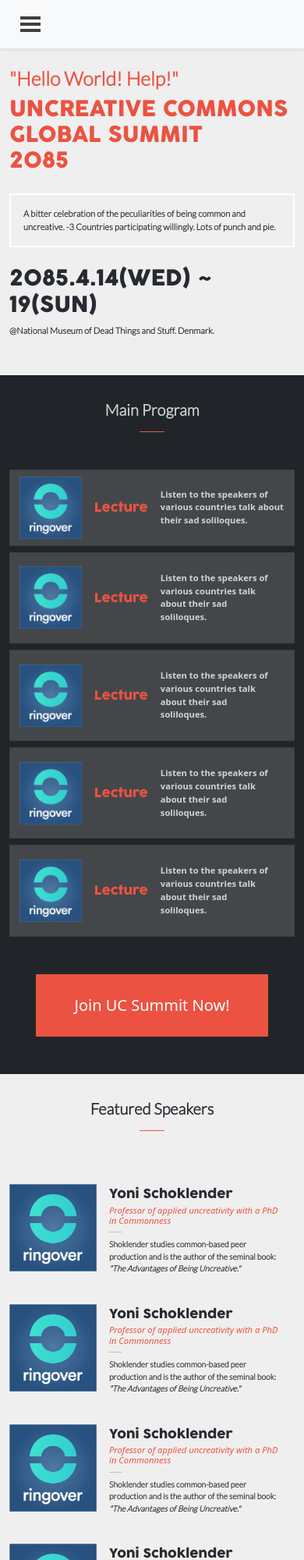
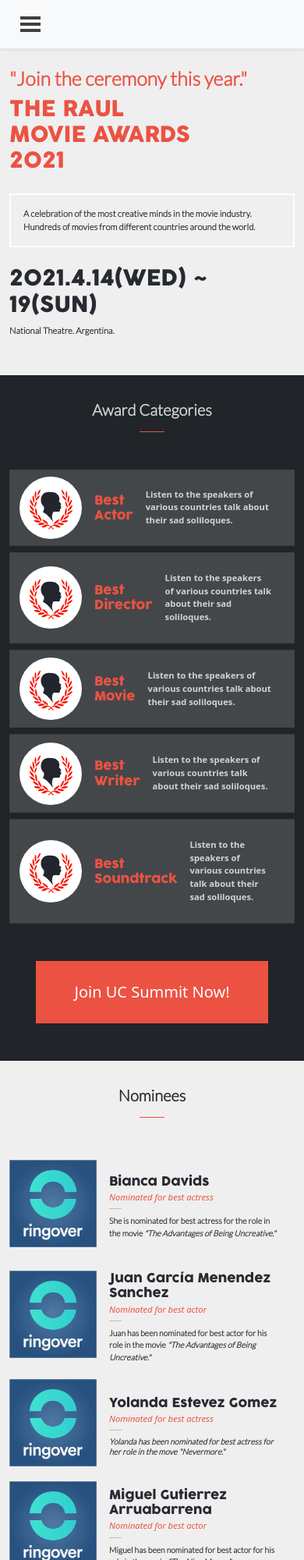
Before and after one commit to mistermaxis/capstone-module-1, a website: page index.html in a window 390 px wide. Shown: the top 2000 px of the page at 78% size. Drawn offline with nearby package versions, Linux system fonts and the light colour scheme.

Commit message:
Change content on index.html and about.html.

```diff
--- a/index.html
+++ b/index.html
@@ -21,7 +21,7 @@
             </div>
           </div>
           <div class="menu-section container-fluid align-items-center py-1">
-            <a class="navbar-brand py-md-2 d-none d-md-block" title="Brand Logo Home Link" accesskey="c" href="index.html"><img height="36" src="assets/images/ccs-logo-source.png" alt=""></a>
+            <a class="navbar-brand py-md-2 d-none d-md-block" title="Brand Logo Home Link" accesskey="c" href="index.html"><img height="36" src="assets/logos/raul.svg" alt=""></a>
             <button class="navbar-toggler d-md-none border-0" type="button" data-bs-toggle="collapse" data-bs-target="#navbarSupportedContent" aria-controls="navbarSupportedContent" aria-expanded="false" aria-label="Toggle navigation">
               <span class="navbar-toggler-icon menu-icon"></span>
             </button>
@@ -37,7 +37,7 @@
                   <a class="nav-link" href="tickets.html">Tickets</a>
                 </li>
                 <li class="cc-campaign d-none d-md-block nav-item ms-md-5">
-                  <a class="nav-link cc-link" href="#">CC Campaign</a>
+                  <a class="nav-link cc-link" href="#">Join The Awards</a>
                 </li>
               </ul>
             </div>
@@ -47,21 +47,21 @@
         <div class="container-fluid main-banner">
             <section>
                 <h2 class="title-catchphrase mt-4">
-                    "Hello World! Help!"
+                    "Join the ceremony this year."
                 </h2>
                 <h1 class="title-header mb-4">
-                    UNCREATIVE COMMONS GLOBAL SUMMIT<br>2085
+                    THE RAUL<br>MOVIE AWARDS<br>2021
                 </h1>
                 <p class="p-home-header p-3 m-0 border border-2 border-white fw-bold">
-                    A bitter celebration of the peculiarities of being common and uncreative. -3 Countries participating willingly. Lots of punch and pie.
+                    A celebration of the most creative minds in the movie industry. Hundreds of movies from different countries around the world.
                 </p>
             </section>
             <section class="mb-5 mt-4">
                 <h1 class="date-header">
-                    2085.4.14(WED) ~ 19(SUN)
+                    2021.4.14(WED) ~ 19(SUN)
                 </h1>
                 <p class="p-home-header m-0 fw-bold">
-                    @National Museum of Dead Things and Stuff. Denmark.
+                    National Theatre. Argentina.
                 </p>
             </section>
         </div>
@@ -69,111 +69,111 @@
     <main>
         <section class="pt-3 bg-dark d-flex flex-column container-fluid align-items-center">
             <header>
-                <h3 class="main-program-header text-center fw-bolder py-3 m-0">Main Program</h3>
+                <h3 class="main-program-header text-center fw-bolder py-3 m-0">Award Categories</h3>
             </header>
             <hr class="header-underline m-0 mb-5">
             <div class="container-fluid d-md-flex justify-content-center">
                 <div class="row main-program-row">
                     <div class="card col-12 col-md mb-2 mb-md-0 rounded-0 flex-row flex-md-column align-items-center bootstrap-card py-2 me-md-1">
-                        <img src="assets/images/ringover.png" class="card-main-image" alt="Card Picture">
+                        <img src="assets/logos/raul-categories.svg" class="card-main-image" alt="Card Picture">
                         <div class="card-body px-0 py-0 py-md-3 d-flex flex-row flex-md-column align-items-center">
-                          <h5 class="card-title m-0 mb-md-2 card-main-title mx-3 mx-md-0">Lecture</h5>
+                          <h5 class="card-title m-0 mb-md-2 card-main-title mx-3 mx-md-0">Best Actor</h5>
                           <p class="card-text card-main-text text-md-center m-0">Listen to the speakers of various countries talk about their sad soliloques.</p>
                         </div>
                     </div>
                     <div class="card col-12 col-md mb-2 mb-md-0 rounded-0 flex-row flex-md-column align-items-center bootstrap-card py-2 me-md-1">
-                        <img src="assets/images/ringover.png" class="card-main-image" alt="Card Picture">
+                        <img src="assets/logos/raul-categories.svg" class="card-main-image" alt="Card Picture">
                         <div class="card-body px-md-0 d-flex flex-row flex-md-column align-items-center">
-                          <h5 class="card-title m-0 mb-md-2 card-main-title me-3 me-md-0">Lecture</h5>
+                          <h5 class="card-title m-0 mb-md-2 card-main-title me-3 me-md-0">Best Director</h5>
                           <p class="card-text card-main-text text-md-center m-0">Listen to the speakers of various countries talk about their sad soliloques.</p>
                         </div>
                     </div>
                     <div class="card col-12 col-md mb-2 mb-md-0 rounded-0 flex-row flex-md-column align-items-center bootstrap-card py-2 me-md-1">
-                        <img src="assets/images/ringover.png" class="card-main-image" alt="Card Picture">
+                        <img src="assets/logos/raul-categories.svg" class="card-main-image" alt="Card Picture">
                         <div class="card-body px-md-0 d-flex flex-row flex-md-column align-items-center">
-                          <h5 class="card-title m-0 mb-md-2 card-main-title me-3 me-md-0">Lecture</h5>
+                          <h5 class="card-title m-0 mb-md-2 card-main-title me-3 me-md-0">Best Movie</h5>
                           <p class="card-text card-main-text text-md-center m-0">Listen to the speakers of various countries talk about their sad soliloques.</p>
                         </div>
                     </div>
                     <div class="card col-12 col-md mb-2 mb-md-0 rounded-0 flex-row flex-md-column align-items-center bootstrap-card py-2 me-md-1">
-                        <img src="assets/images/ringover.png" class="card-main-image" alt="Card Picture">
+                        <img src="assets/logos/raul-categories.svg" class="card-main-image" alt="Card Picture">
                         <div class="card-body px-md-0 d-flex flex-row flex-md-column align-items-center">
-                          <h5 class="card-title m-0 mb-md-2 card-main-title me-3 me-md-0">Lecture</h5>
+                          <h5 class="card-title m-0 mb-md-2 card-main-title me-3 me-md-0">Best Writer</h5>
                           <p class="card-text card-main-text text-md-center m-0">Listen to the speakers of various countries talk about their sad soliloques.</p>
                         </div>
                     </div>
                     <div class="card col-12 col-md rounded-0 flex-row flex-md-column align-items-center bootstrap-card py-2">
-                        <img src="assets/images/ringover.png" class="card-main-image" alt="Card Picture">
+                        <img src="assets/logos/raul-categories.svg" class="card-main-image" alt="Card Picture">
                         <div class="card-body px-md-0 d-flex flex-row flex-md-column align-items-center">
-                          <h5 class="card-title m-0 mb-md-2 card-main-title me-3 me-md-0">Lecture</h5>
+                          <h5 class="card-title m-0 mb-md-2 card-main-title me-3 me-md-0">Best Soundtrack</h5>
                           <p class="card-text card-main-text text-md-center m-0">Listen to the speakers of various countries talk about their sad soliloques.</p>
                         </div>
                     </div>
                 </div> <!--Main Program Row-->
             </div>
             <button type="button" class="btn btn-primary my-5 py-4 px-5 rounded-0 btn-lg join-button d-md-none">Join UC Summit Now!</button>
-            <a class="whole-program-link d-none d-md-block" href="#">SEE THE WHOLE PROGRAM</a>
+            <a class="whole-program-link d-none d-md-block" href="#">VIEW ALL CATEGORIES</a>
 
           </section> <!--Main Program Section-->
 
         <section class="py-3 mb-4 d-flex flex-column container-fluid align-items-center">
             <header>
-                <h3 class="main-header-dark text-center fw-bolder py-3 m-0">Featured Speakers</h3>
+                <h3 class="main-header-dark text-center fw-bolder py-3 m-0">Nominees</h3>
             </header>
             <hr class="header-underline m-0 mb-5">
             <div class="row speakers-row">
                 <div class="card border-0 bg-transparent col-12 col-md-6 rounded-0 flex-row align-items-center">
                   <img src="assets/images/ringover.png" class="card-speakers-image" alt="Card Picture">
                   <div class="card-body d-flex flex-column">
-                    <h5 class="card-title m-0 fs-6 card-speakers-title py-2">Yoni Schoklender</h5>
-                    <h6 class="card-subtitle fst-italic card-speakers-subtitle">Professor of applied uncreativity with a PhD in Commonness</h6>
+                    <h5 class="card-title m-0 fs-6 card-speakers-title py-2">Bianca Davids</h5>
+                    <h6 class="card-subtitle fst-italic card-speakers-subtitle">Nominated for best actress</h6>
                     <hr class="card-speakers-underline m-0 my-2">
-                    <p class="card-text card-speakers-text m-0">Shoklender studies common-based peer production and is the author of the seminal book: <span class="fst-italic">"The Advantages of Being Uncreative."</span></p>
+                    <p class="card-text card-speakers-text m-0">She is nominated for best actress for the role in the movie <span class="fst-italic">"The Advantages of Being Uncreative."</span></p>
                   </div>
                 </div>
                 <div class="card border-0 bg-transparent col-12 col-md-6 rounded-0 flex-row align-items-center">
                   <img src="assets/images/ringover.png" class="card-speakers-image" alt="Card Picture">
                   <div class="card-body d-flex flex-column">
-                    <h5 class="card-title m-0 fs-6 card-speakers-title py-2">Yoni Schoklender</h5>
-                    <h6 class="card-subtitle fst-italic card-speakers-subtitle">Professor of applied uncreativity with a PhD in Commonness</h6>
+                    <h5 class="card-title m-0 fs-6 card-speakers-title py-2">Juan García Menendez Sanchez</h5>
+                    <h6 class="card-subtitle fst-italic card-speakers-subtitle">Nominated for best actor</h6>
                     <hr class="card-speakers-underline m-0 my-2">
-                    <p class="card-text card-speakers-text m-0">Shoklender studies common-based peer production and is the author of the seminal book: <span class="fst-italic">"The Advantages of Being Uncreative."</span></p>
+                    <p class="card-text card-speakers-text m-0">Juan has been nominated for best actor for his role in the movie <span class="fst-italic">"The Advantages of Being Uncreative."</span></p>
                   </div>
                 </div>
                 <div class="card border-0 bg-transparent col-12 col-md-6 rounded-0 flex-row align-items-center">
                   <img src="assets/images/ringover.png" class="card-speakers-image" alt="Card Picture">
                   <div class="card-body d-flex flex-column">
-                    <h5 class="card-title m-0 fs-6 card-speakers-title py-2">Yoni Schoklender</h5>
-                    <h6 class="card-subtitle fst-italic card-speakers-subtitle">Professor of applied uncreativity with a PhD in Commonness</h6>
+                    <h5 class="card-title m-0 fs-6 card-speakers-title py-2">Yolanda Estevez Gomez</h5>
+                    <h6 class="card-subtitle fst-italic card-speakers-subtitle">Nominated for best actress</hh6>
                     <hr class="card-speakers-underline m-0 my-2">
-                    <p class="card-text card-speakers-text m-0">Shoklender studies common-based peer production and is the author of the seminal book: <span class="fst-italic">"The Advantages of Being Uncreative."</span></p>
+                    <p class="card-text card-speakers-text m-0">Yolanda has been nominated for best actress for her role in the move <span class="fst-italic">"Nevermore."</span></p>
                   </div>
                 </div>
                 <div class="card border-0 bg-transparent col-12 col-md-6 rounded-0 flex-row align-items-center">
                   <img src="assets/images/ringover.png" class="card-speakers-image" alt="Card Picture">
                   <div class="card-body d-flex flex-column">
-                    <h5 class="card-title m-0 fs-6 card-speakers-title py-2">Yoni Schoklender</h5>
-                    <h6 class="card-subtitle fst-italic card-speakers-subtitle">Professor of applied uncreativity with a PhD in Commonness</h6>
+                    <h5 class="card-title m-0 fs-6 card-speakers-title py-2">Miguel Gutierrez Arruabarrena</h5>
+                    <h6 class="card-subtitle fst-italic card-speakers-subtitle">Nominated for best actor</h6>
                     <hr class="card-speakers-underline m-0 my-2">
-                    <p class="card-text card-speakers-text m-0">Shoklender studies common-based peer production and is the author of the seminal book: <span class="fst-italic">"The Advantages of Being Uncreative."</span></p>
+                    <p class="card-text card-speakers-text m-0">Miguel has been nominated for best actor for his role in the movie <span class="fst-italic">"The Nine Moons."</span></p>
                   </div>
                 </div>
                 <div class="card border-0 bg-transparent col-12 col-md-6 rounded-0 flex-row align-items-center">
                     <img src="assets/images/ringover.png" class="card-speakers-image" alt="Card Picture">
                     <div class="card-body d-flex flex-column">
-                      <h5 class="card-title m-0 fs-6 card-speakers-title py-2">Yoni Schoklender</h5>
-                      <h6 class="card-subtitle fst-italic card-speakers-subtitle">Professor of applied uncreativity with a PhD in Commonness</h6>
+                      <h5 class="card-title m-0 fs-6 card-speakers-title py-2">Ignacio Perez García</h5>
+                      <h6 class="card-subtitle fst-italic card-speakers-subtitle">Nominated for best director</h6>
                       <hr class="card-speakers-underline m-0 my-2">
-                      <p class="card-text card-speakers-text m-0">Shoklender studies common-based peer production and is the author of the seminal book: <span class="fst-italic">"The Advantages of Being Uncreative."</span></p>
+                      <p class="card-text card-speakers-text m-0">Ignacio's movie <span class="fst-italic">"The Advantages of Being Uncreative" </span>has been nominated for best movie.</p>
                     </div>
                 </div>
                 <div class="card border-0 bg-transparent col-12 col-md-6 rounded-0 flex-row align-items-center">
                     <img src="assets/images/ringover.png" class="card-speakers-image" alt="Card Picture">
                     <div class="card-body d-flex flex-column">
-                      <h5 class="card-title m-0 fs-6 card-speakers-title py-2">Yoni Schoklender</h5>
-                      <h6 class="card-subtitle fst-italic card-speakers-subtitle">Professor of applied uncreativity with a PhD in Commonness</h6>
+                      <h5 class="card-title m-0 fs-6 card-speakers-title py-2">Pablo Etcharri</h5>
+                      <h6 class="card-subtitle fst-italic card-speakers-subtitle">Nominated for best actor</h6>
                       <hr class="card-speakers-underline m-0 my-2">
-                      <p class="card-text card-speakers-text m-0">Shoklender studies common-based peer production and is the author of the seminal book: <span class="fst-italic">"The Advantages of Being Uncreative."</span></p>
+                      <p class="card-text card-speakers-text m-0">He has been nominated for best actor for the movie <span class="fst-italic">"The Advantages of Being Uncreative."</span></p>
                     </div>
                 </div>
             </div> <!--Row Div-->
@@ -195,15 +195,14 @@
     <footer>
       <div class="footer-section d-none d-md-flex align-items-md-center container-fluid">
         <div class="d-md-flex align-items-md-start me-md-4">
-          <img class="creative-commons-logo-home" src="assets/logos/creative-commons-logo.svg" alt="Creative Commons Logo">
-          <span class="creative-commons-brand-home text-nowrap">creative<br>commons denmark</span>
+          <img class="creative-commons-logo-home" src="assets/logos/raul.svg" alt="Creative Commons Logo">
         </div>
         <div class="ms-md-3">
           <h6 class="creative-commons-header-home">
-            2085 Uncreative Commons, Denmark. Some Left Overs.
+            2021 Raul, Argentina. Some Rights Reserved.
           </h6>
           <p class="creative-commons-text-home my-md-0">
-            Some left over punch and pie maybe available after the summit depending on the success of the website in attracting attendants to the conference. Consumer's discretion is advised, but not enforced.
+            Some rights are reserved by the author. Consumer's discretion is advised, but not enforced.
           </p>
         </div>
       </div>
--- a/style.css
+++ b/style.css
@@ -257,10 +257,6 @@ hr:not([size]) {
   margin: 0.05rem;
 }
 
-.creative-commons-logo-about {
-  content: url("assets/logos/creative-commons-logo.svg");
-}
-
 /*        ABOUT       */
 
 /*        GLOBAL SUMMIT LOGO        */
@@ -482,10 +478,6 @@ hr:not([size]) {
     width: 75%;
   }
 
-  .creative-commons-logo-about {
-    content: url('assets/logos/creative-commons-logo-white.svg') !important;
-  }
-
   .creative-commons-header-about,
   .creative-commons-text-about {
     color: var(--cslight);
```
Also changed, not shown: about.html (+15 -19 lines), tickets.html (+2 -2 lines), assets/logos/raul-categories.svg (added), assets/logos/raul.svg (added).
